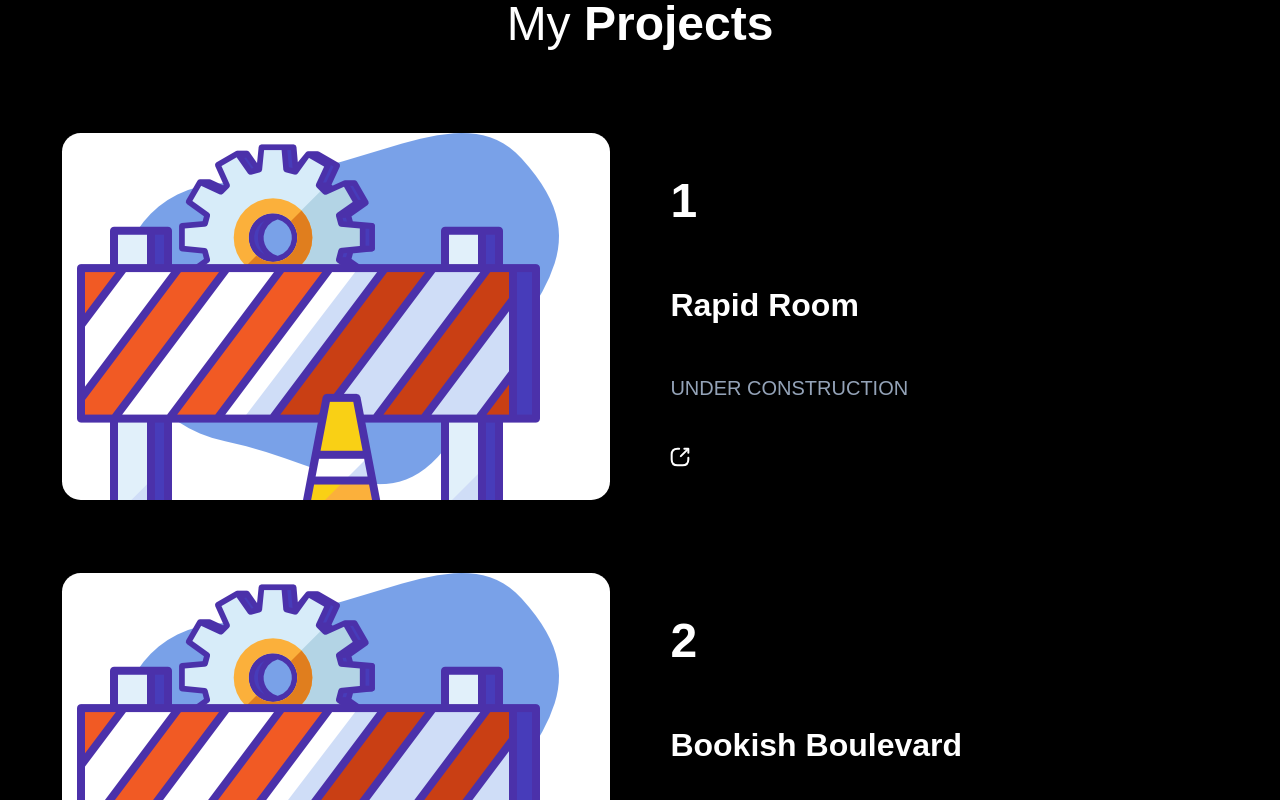
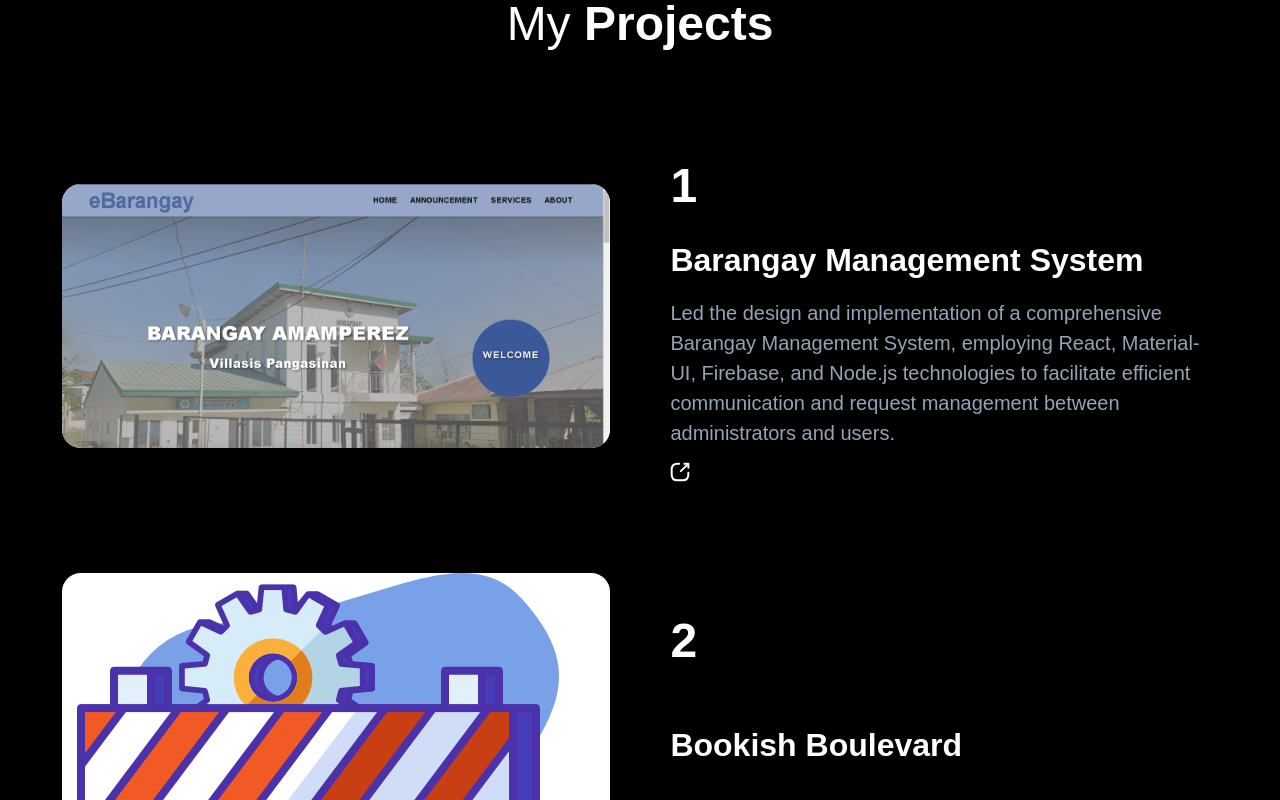
Before and after one commit to Neo-Cicada/My-portfolio, a React (Vite) app: page / in a window 1280 px wide. Shown: the part 2300-3100 px from the top of the page. Built offline with nearby package versions, Linux system fonts and the light colour scheme.

Commit message:
add bms project

```diff
--- a/src/components/common/ProjectBox.jsx
+++ b/src/components/common/ProjectBox.jsx
@@ -1,20 +1,24 @@
 import React from 'react'
 import website from '../../assets/under-construction.png'
 import open from '../../assets/icons/openlink.svg'
-export default function ({projectImg, name ="Websites are under constructions", number, description}) {
+export default function ({ projectImg = website,
+    gitlink,
+    name = "Websites are under constructions",
+    number,
+    description = "UNDER CONSTRUCTION" }) {
     return (
         <div className=' w-[95%] flex flex-col md:flex-row'>
             <div className='flex justify-center md:h-80 lg:h-96 md:w-1/2 md:justify-center md:items-center'>
-                <div className='bg-white w-[90%] h-[367px] md:w-[80%]md:h-[90%] rounded-[18.76px] overflow-hidden'>
-                    <img src={website}  alt="under construction" />
+                <div className='bg-white w-[90%] max-h-[367px] md:w-[80%]md:h-[90%] rounded-[18.76px] overflow-hidden'>
+                    <img src={projectImg} alt="under construction" />
                 </div>
             </div>
             <div className='flex justify-center md:h-80 lg:h-96 md:w-1/2 md:justify-center md:items-center'>
                 <div className='w-[90%] h-[367px] md:w-[90%] md:h-[90%] flex flex-col justify-around'>
                     <p className='font-extrabold text-white text-dispay-subhead md:text-display'>{number}</p>
                     <p className='font-bold text-white text-h3 md:text-h2'>{name}</p>
-                    <p className='md:text-paragraph-1 text-slate-400'>UNDER CONSTRUCTION</p>
-                    <img src={open} width={'20px'} height={'20px'} alt="" />
+                    <p className='md:text-paragraph-1 text-slate-400'>{description}</p>
+                    <a href={gitlink} target='_'><img src={open} width={'20px'} height={'20px'} alt="" /></a>
                 </div>
             </div>
         </div>
--- a/src/components/pages/Project.jsx
+++ b/src/components/pages/Project.jsx
@@ -1,14 +1,21 @@
 import React from 'react'
 import ProjectBox from '../common/ProjectBox'
 import { Element } from 'react-scroll'
+import bms from '../../assets/bms.png'
 const Project = () => {
     return (
         <Element name="project">
             <div className='flex flex-col items-center bg-primary-black max-w-screen-2xl mx-auto min-w-[320px] gap-y-14 min-h-[400px]'>
-                <p className='text-display leading-display tracking-display py-4 text-white text-center'>My <span className='font-bold'>Projects</span></p>
-                <ProjectBox number="1" name='Rapid Room'/>
-                <ProjectBox number="2" name='Bookish Boulevard'/>
-                <ProjectBox number="3" name='Barangay Management System'/>
+                <p className='py-4 text-center text-white text-display leading-display tracking-display'>My <span className='font-bold'>Projects</span></p>
+                <ProjectBox
+                    number="1"
+                    name='Barangay Management System'
+                    description="Led the design and implementation of a comprehensive Barangay Management System, employing React, Material-UI, Firebase, and Node.js technologies to facilitate efficient communication and request management between administrators and users."
+                    projectImg={bms}
+                    gitlink={"https://github.com/Neo-Cicada/Thesis-Barangay-Management-System"}
+                    />
+                <ProjectBox number="2" name='Bookish Boulevard' />
+                <ProjectBox number="3" name='Rapid Room' />
 
             </div>
         </Element>
```
Also changed, not shown: src/assets/bms.png (added).
